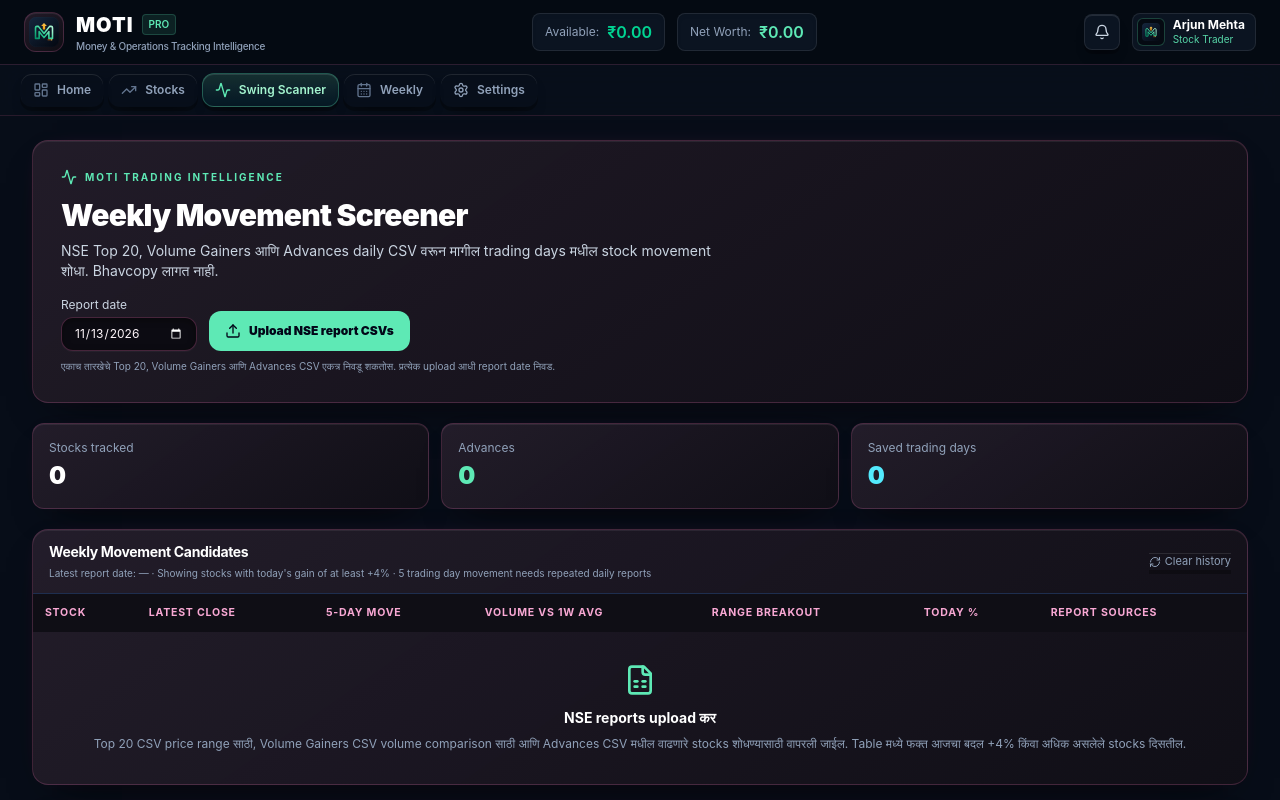
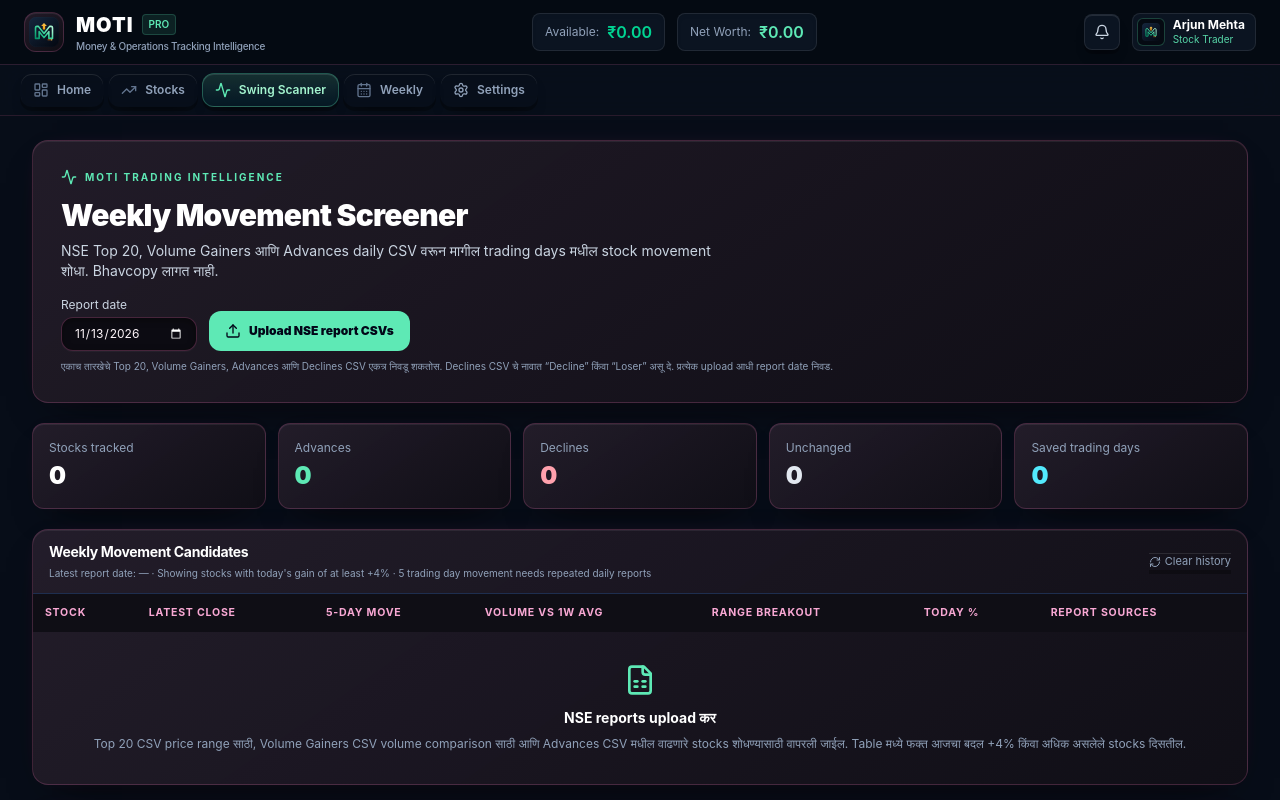
Before and after one commit to aarthak21-beep/MOTI-Money-Tracking-, a React (Vite) app: page / in a window 1280 px wide. Both pictures are taken after a click on the button "Swing Scanner". Shown: the top 800 px of the page. Built offline with nearby package versions, Linux system fonts and the light colour scheme.

Commit message:
Show all imported stocks and daily market breadth

```diff
--- a/src/views/SwingScannerView.tsx
+++ b/src/views/SwingScannerView.tsx
@@ -6,7 +6,7 @@ type DailyRow = {
   high?: number; low?: number; volume?: number; avgWeekVolume?: number;
   volumeMultiple?: number; pctChange?: number; sources: string[];
 };
-type ReportType = 'top20' | 'volume' | 'advance';
+type ReportType = 'top20' | 'volume' | 'advance' | 'decline';
 const STORAGE_KEY = 'moti_nse_daily_reports_v1';
 const todayLocal = () => {
   const d = new Date();
@@ -29,7 +29,7 @@ const num = (v?: string) => {
   return Number.isFinite(n) ? n : undefined;
 };
 const findCol = (headers: string[], ...aliases: string[]) => headers.findIndex(h => aliases.includes(norm(h)));
-const parseReport = (text: string, date: string): { type: ReportType; rows: DailyRow[] } => {
+const parseReport = (text: string, date: string, fileName = ''): { type: ReportType; rows: DailyRow[] } => {
   const lines = text.replace(/^\uFEFF/, '').split(String.fromCharCode(10)).filter(line => line.trim());
   let headerAt = -1, headers: string[] = [];
   for (let i = 0; i < Math.min(lines.length, 12); i++) {
@@ -44,7 +44,8 @@ const parseReport = (text: string, date: string): { type: ReportType; rows: Dail
   const h = headers.map(norm);
   const hasTop = h.includes('prevclose') && h.includes('open') && h.includes('high');
   const hasVolume = h.includes('avgvolume') && h.some(x => x.includes('change'));
-  const type: ReportType = hasTop ? 'top20' : hasVolume ? 'volume' : 'advance';
+  const isDeclineFile = /declin|loser/i.test(fileName);
+  const type: ReportType = hasTop ? 'top20' : hasVolume ? 'volume' : isDeclineFile ? 'decline' : 'advance';
   const col = (...names: string[]) => findCol(headers, ...names);
   const symbolCol = col('symbol');
   const closeCol = col('ltp', 'lasttradedprice');
@@ -102,8 +103,10 @@ export const SwingScannerView: React.FC = () => {
   const latestDate = useMemo(() => records.reduce((d, r) => r.date > d ? r.date : d, ''), [records]);
   const latestRows = useMemo(() => records.filter(r => r.date === latestDate), [records, latestDate]);
   const stats = useMemo(() => {
-    const up = new Set(latestRows.filter(r => (r.pctChange ?? 0) > 0).map(r => r.symbol)).size;
-    return { up };
+    const advances = new Set(latestRows.filter(r => (r.pctChange ?? 0) > 0).map(r => r.symbol)).size;
+    const declines = new Set(latestRows.filter(r => (r.pctChange ?? 0) < 0).map(r => r.symbol)).size;
+    const unchanged = new Set(latestRows.filter(r => r.pctChange === 0).map(r => r.symbol)).size;
+    return { advances, declines, unchanged };
   }, [latestRows]);
   const candidates = useMemo(() => {
     const symbols = Array.from(new Set(latestRows.map(r => r.symbol)));
@@ -129,9 +132,9 @@ export const SwingScannerView: React.FC = () => {
     for (const file of Array.from(files)) {
       if (!file.name.toLowerCase().endsWith('.csv')) { issues.push(file.name + ': फक्त CSV report upload करा.'); continue; }
       try {
-        const parsed = parseReport(await file.text(), reportDate);
+        const parsed = parseReport(await file.text(), reportDate, file.name);
         incoming.push(...parsed.rows);
-        foundTypes.push(parsed.type === 'top20' ? 'Top 20' : parsed.type === 'volume' ? 'Volume Gainers' : 'Advances');
+        foundTypes.push(parsed.type === 'top20' ? 'Top 20' : parsed.type === 'volume' ? 'Volume Gainers' : parsed.type === 'decline' ? 'Declines' : 'Advances');
       } catch (e) { issues.push(file.name + ': ' + (e instanceof Error ? e.message : 'CSV वाचता आला नाही')); }
     }
     if (incoming.length) {
@@ -158,13 +161,14 @@ export const SwingScannerView: React.FC = () => {
           <input type="file" accept=".csv,text/csv" multiple className="hidden" disabled={loading} onChange={e => { handleFiles(e.target.files); e.currentTarget.value = ''; }} />
         </label>
       </div>
-      <p className="mt-2 text-[10px] text-slate-400">एकाच तारखेचे Top 20, Volume Gainers आणि Advances CSV एकत्र निवडू शकतोस. प्रत्येक upload आधी report date निवड.</p>
+      <p className="mt-2 text-[10px] text-slate-400">एकाच तारखेचे Top 20, Volume Gainers, Advances आणि Declines CSV एकत्र निवडू शकतोस. Declines CSV चे नावात “Decline” किंवा “Loser” असू दे. प्रत्येक upload आधी report date निवड.</p>
     </div>
 
-    <div className="grid gap-3 sm:grid-cols-3">
+    <div className="grid gap-3 sm:grid-cols-2 lg:grid-cols-5">
       <div className="rounded-xl border border-[#1e2e4f] bg-[#0d1527] p-4"><p className="text-xs text-slate-400">Stocks tracked</p><p className="mt-1 text-2xl font-black text-white">{latestRows.length}</p></div>
-      <div className="rounded-xl border border-[#1e2e4f] bg-[#0d1527] p-4"><p className="text-xs text-slate-400">Advances</p><p className="mt-1 text-2xl font-black text-emerald-300">{stats.up}</p></div>
-
+      <div className="rounded-xl border border-[#1e2e4f] bg-[#0d1527] p-4"><p className="text-xs text-slate-400">Advances</p><p className="mt-1 text-2xl font-black text-emerald-300">{stats.advances}</p></div>
+      <div className="rounded-xl border border-[#1e2e4f] bg-[#0d1527] p-4"><p className="text-xs text-slate-400">Declines</p><p className="mt-1 text-2xl font-black text-rose-300">{stats.declines}</p></div>
+      <div className="rounded-xl border border-[#1e2e4f] bg-[#0d1527] p-4"><p className="text-xs text-slate-400">Unchanged</p><p className="mt-1 text-2xl font-black text-slate-200">{stats.unchanged}</p></div>
       <div className="rounded-xl border border-[#1e2e4f] bg-[#0d1527] p-4"><p className="text-xs text-slate-400">Saved trading days</p><p className="mt-1 text-2xl font-black text-cyan-300">{new Set(records.map(r => r.date)).size}</p></div>
     </div>
 
@@ -194,6 +198,28 @@ export const SwingScannerView: React.FC = () => {
         {!candidates.length && <div className="p-8 text-center"><FileSpreadsheet className="mx-auto h-8 w-8 text-emerald-300" /><p className="mt-3 text-sm font-bold text-white">NSE reports upload कर</p><p className="mt-2 text-xs text-slate-400">Top 20 CSV price range साठी, Volume Gainers CSV volume comparison साठी आणि Advances CSV मधील वाढणारे stocks शोधण्यासाठी वापरली जाईल. Table मध्ये फक्त आजचा बदल +4% किंवा अधिक असलेले stocks दिसतील.</p></div>}
       </div>
     </div>
+    <div className="overflow-hidden rounded-2xl border border-[#1e2e4f] bg-[#0d1527]">
+      <div className="border-b border-[#1e2e4f] px-4 py-3"><h2 className="text-sm font-bold text-white">All Imported Stocks</h2><p className="mt-1 text-[10px] text-slate-400">Latest report date: {latestDate || '—'} · Every stock imported for this date, without the +4% or price filter</p></div>
+      <div className="max-h-[560px] overflow-auto">
+        <table className="w-full min-w-[620px] text-left text-xs">
+          <thead className="sticky top-0 bg-[#080f1b] text-[10px] uppercase text-slate-400"><tr>{['Stock','Latest Close','Today %','Market Status','Report Sources'].map(x => <th key={x} className="px-3 py-3">{x}</th>)}</tr></thead>
+          <tbody className="divide-y divide-[#1e2e4f]/60">
+            {[...latestRows].sort((a, b) => (b.pctChange ?? -Infinity) - (a.pctChange ?? -Infinity) || a.symbol.localeCompare(b.symbol)).map(row => {
+              const change = row.pctChange;
+              const status = change === undefined ? 'No change data' : change > 0 ? 'Advance' : change < 0 ? 'Decline' : 'Unchanged';
+              return <tr key={row.symbol} className="hover:bg-white/[0.03]">
+                <td className="px-3 py-2 font-bold text-white">{row.symbol}</td>
+                <td className="px-3 py-2 text-white">{money(row.close)}</td>
+                <td className={'px-3 py-2 font-bold ' + ((change ?? 0) > 0 ? 'text-emerald-300' : (change ?? 0) < 0 ? 'text-rose-300' : 'text-slate-300')}>{pct(change)}</td>
+                <td className={'px-3 py-2 ' + (status === 'Advance' ? 'text-emerald-300' : status === 'Decline' ? 'text-rose-300' : 'text-slate-400')}>{status}</td>
+                <td className="px-3 py-2 text-[10px] text-slate-400">{row.sources.join(', ')}</td>
+              </tr>;
+            })}
+          </tbody>
+        </table>
+        {!latestRows.length && <p className="p-6 text-center text-xs text-slate-400">Stocks दिसण्यासाठी NSE CSV upload कर.</p>}
+      </div>
+    </div>
     <div className="rounded-xl border border-[#1e2e4f] bg-[#0d1527] p-4"><div className="flex items-center gap-2 text-xs font-bold text-cyan-200"><Info className="h-4 w-4" /> Data notes</div>
       <ul className="mt-2 list-disc space-y-1 pl-4 text-[11px] leading-5 text-slate-400">
         <li>डेटा फक्त तू upload केलेल्या NSE reports मधून येतो; scanner live NSE prices fetch करत नाही.</li>
@@ -201,7 +227,9 @@ export const SwingScannerView: React.FC = () => {
         <li>Volume Gainers report मधील NSE 1-week volume multiple थेट दाखवला जातो.</li>
         <li>Range breakout साठी त्या stock चे किमान 3 आधीचे Top 20 daily observations आवश्यक आहेत; पुरेसा डेटा नसेल तर तसे दाखवले जाईल.</li>
         <li>Top 20 आणि Volume Gainers हे निवडक stocks आहेत; फक्त या reports वरून संपूर्ण NSE universe चे सर्व stocks scan होत नाहीत.</li>
-        <li>या buy-first screener मध्ये Advances वर लक्ष आहे; Declines report वापरला जात नाही. Candidates मध्ये आजचा बदल किमान +4% असलेले stocksच दिसतात.</li>
+        <li>All Imported Stocks मध्ये latest date चे सर्व imported stocks दिसतात. Advances/Declines/Unchanged हे CSV मधील % change वरून मोजले जातात.</li>
+        <li>दोन्ही counts अचूक मिळण्यासाठी त्याच report date चे Advances आणि Declines CSV upload कर. फक्त Advances CSV असल्यास Declines count पूर्ण market breadth दाखवणार नाही.</li>
+        <li>Weekly Movement Candidates हा buy-first shortlist आहे: +4% आणि ₹300–₹3,000 filter तसाच राहतो; Declines फक्त full list/count मध्ये दिसतात.</li>
       </ul>
     </div>
   </div>;
```
